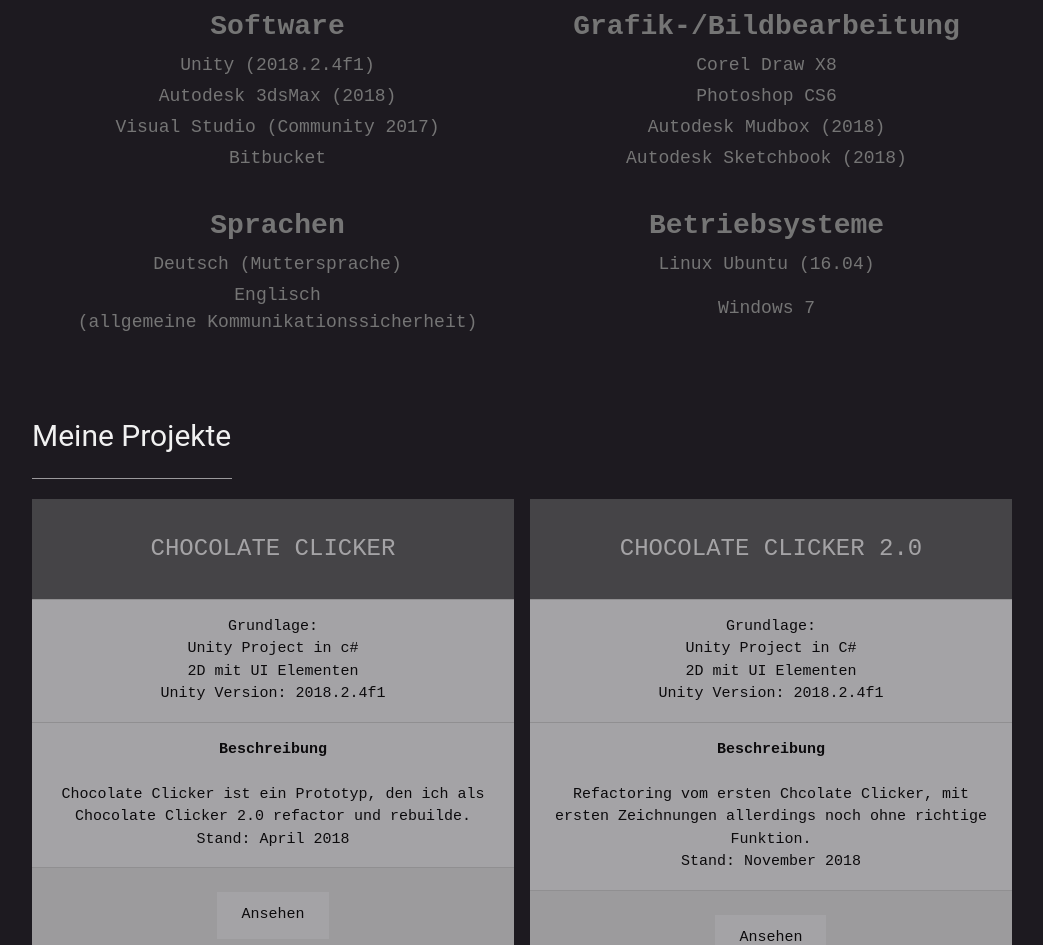
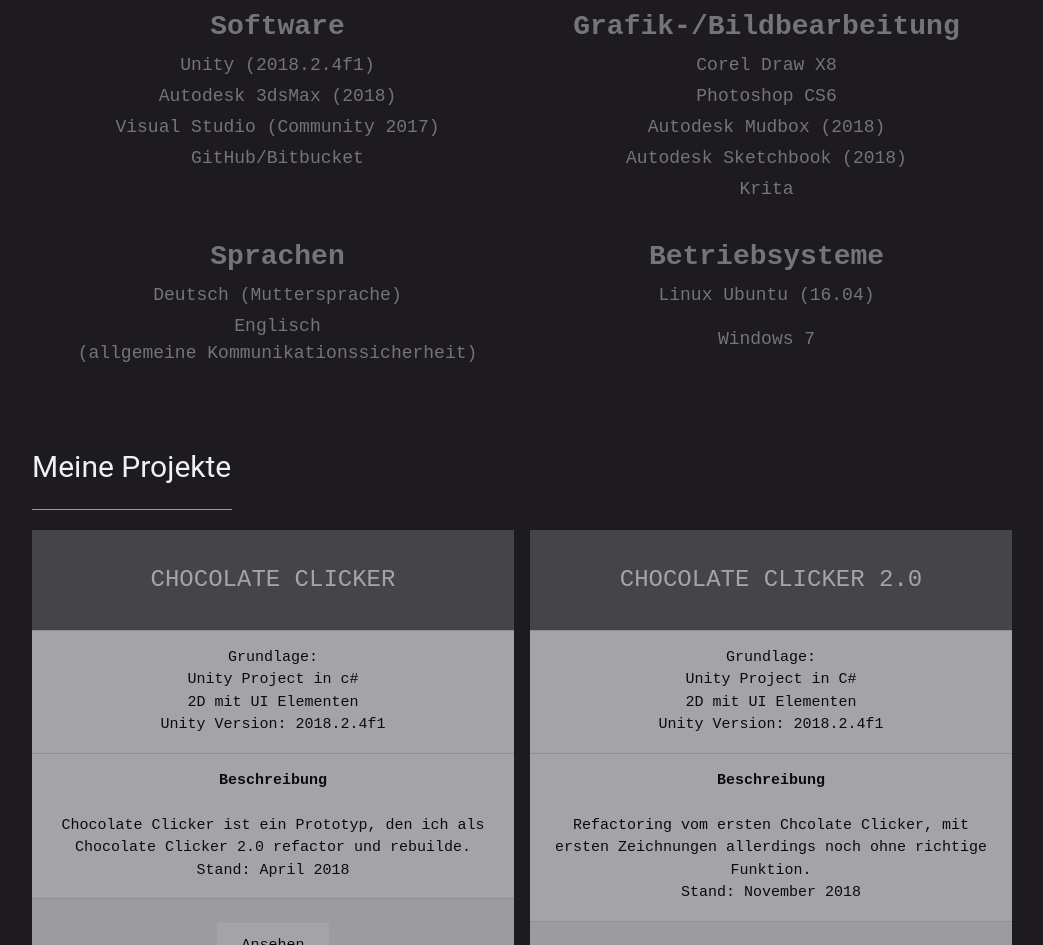
Before and after one commit to BlackButterfly666/BlackButterfly666.github.io, a plain HTML site: page index.html in a window 1280 px wide. Shown: the part 2566-3511 px from the top of the page, without its empty margins (178-1221 px from the left). Drawn offline with Linux system fonts and the light colour scheme.

Commit message:
Update index.html

```diff
--- a/index.html
+++ b/index.html
@@ -196,8 +196,12 @@
                     <td><center>Autodesk Mudbox (2018)</center></td>
                 </tr>
                 <tr>
-                    <td><center>Bitbucket</center></td>
+                    <td><center>GitHub/Bitbucket</center></td>
                     <td><center>Autodesk Sketchbook (2018)</center></td>
+                </tr>
+                <tr>
+                    <td><center> </center></td>
+                    <td><center>Krita</center></td>
                 </tr>
 
                 <tr>
```
